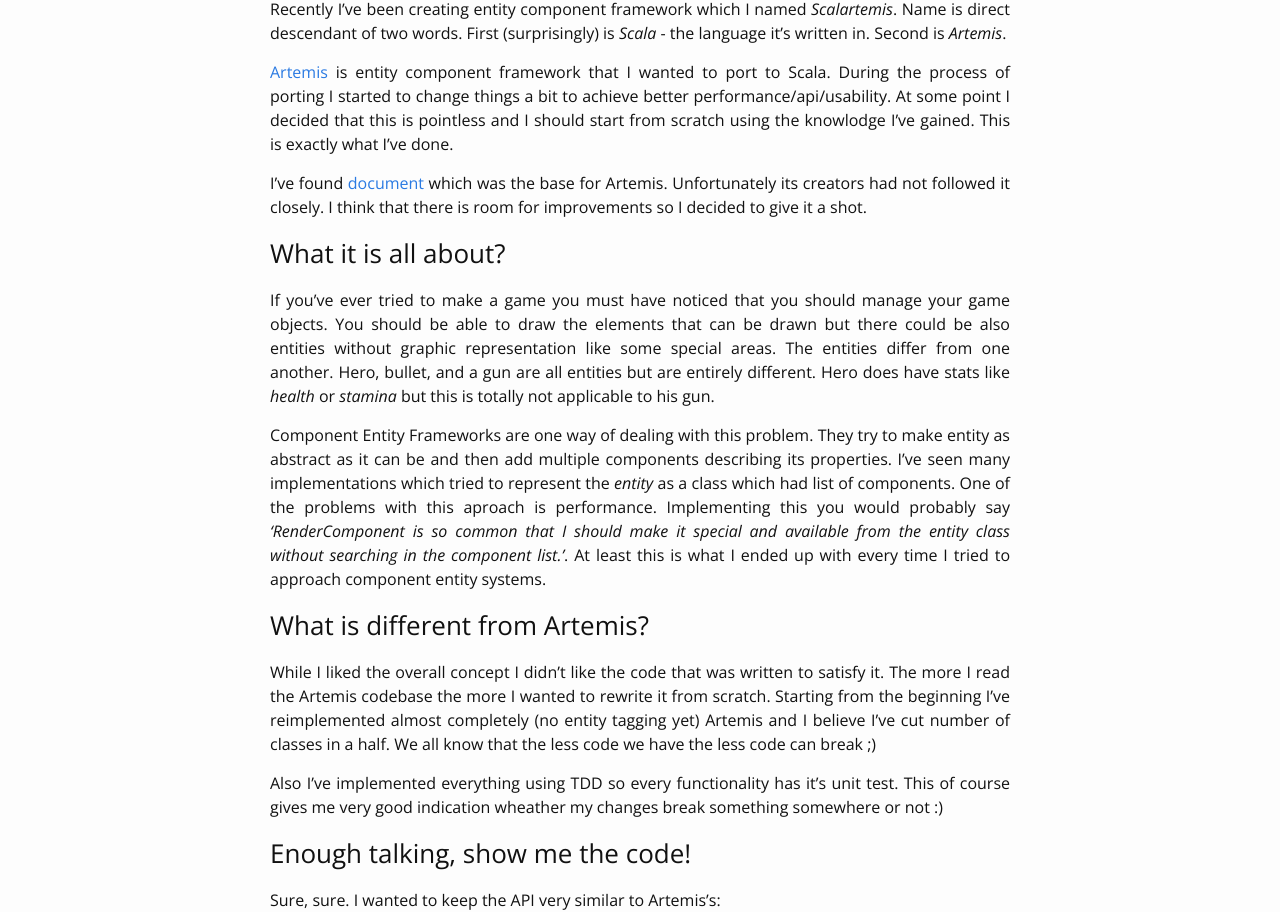
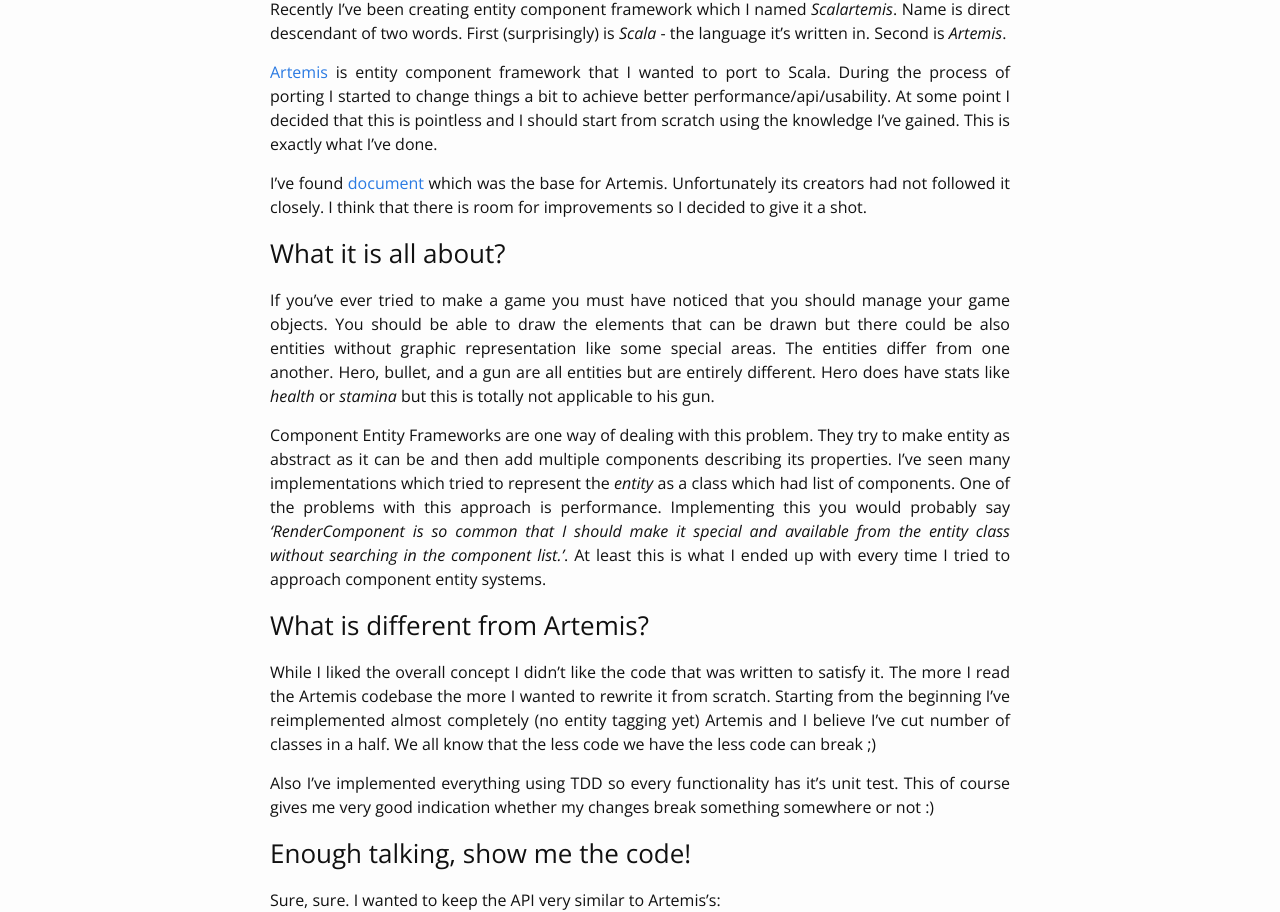
Before and after one commit to marad/marad.github.io, a Jekyll site: the page built from _posts/2015-04-04-scalartemis.md, in a window 1280 px wide and 1400 px high. Shown: the part 227-1139 px from the top of the window. Built offline with Jekyll 4.4.1, drawn with Linux system fonts in a browser that asks for light colours.

Commit message:
Spell check fixes

```diff
--- a/_posts/2015-04-04-scalartemis.md
+++ b/_posts/2015-04-04-scalartemis.md
@@ -7,7 +7,7 @@
 
 Recently I've been creating entity component framework which I named _Scalartemis_. Name is direct descendant of two words. First (surprisingly) is _Scala_ - the language it's written in. Second is _Artemis_.
 
-[Artemis][artemis] is entity component framework that I wanted to port to Scala. During the process of porting I started to change things a bit to achieve better performance/api/usability. At some point I decided that this is pointless and I should start from scratch using the knowlodge I've gained. This is exactly what I've done.
+[Artemis][artemis] is entity component framework that I wanted to port to Scala. During the process of porting I started to change things a bit to achieve better performance/api/usability. At some point I decided that this is pointless and I should start from scratch using the knowledge I've gained. This is exactly what I've done.
 
 I've found [document][fast-entity-system] which was the base for Artemis. Unfortunately its creators had not followed it closely. I think that there is room for improvements so I decided to give it a shot.
 
@@ -15,13 +15,13 @@
 
 If you've ever tried to make a game you must have noticed that you should manage your game objects. You should be able to draw the elements that can be drawn but there could be also entities without graphic representation like some special areas. The entities differ from one another. Hero, bullet, and a gun are all entities but are entirely different. Hero does have stats like _health_ or _stamina_ but this is totally not applicable to his gun.
 
-Component Entity Frameworks are one way of dealing with this problem. They try to make entity as abstract as it can be and then add multiple components describing its properties. I've seen many implementations which tried to represent the _entity_ as a class which had list of components. One of the problems with this aproach is performance. Implementing this you would probably say _'RenderComponent is so common that I should make it special and available from the entity class without searching in the component list.'_. At least this is what I ended up with every time I tried to approach component entity systems.
+Component Entity Frameworks are one way of dealing with this problem. They try to make entity as abstract as it can be and then add multiple components describing its properties. I've seen many implementations which tried to represent the _entity_ as a class which had list of components. One of the problems with this approach is performance. Implementing this you would probably say _'RenderComponent is so common that I should make it special and available from the entity class without searching in the component list.'_. At least this is what I ended up with every time I tried to approach component entity systems.
 
 ### What is different from Artemis?
 
 While I liked the overall concept I didn't like the code that was written to satisfy it. The more I read the Artemis codebase the more I wanted to rewrite it from scratch. Starting from the beginning I've reimplemented almost completely (no entity tagging yet) Artemis and I believe I've cut number of classes in a half. We all know that the less code we have the less code can break ;)
 
-Also I've implemented everything using TDD so every functionality has it's unit test. This of course gives me very good indication wheather my changes break something somewhere or not :)
+Also I've implemented everything using TDD so every functionality has it's unit test. This of course gives me very good indication whether my changes break something somewhere or not :)
 
 
 ### Enough talking, show me the code!
```
